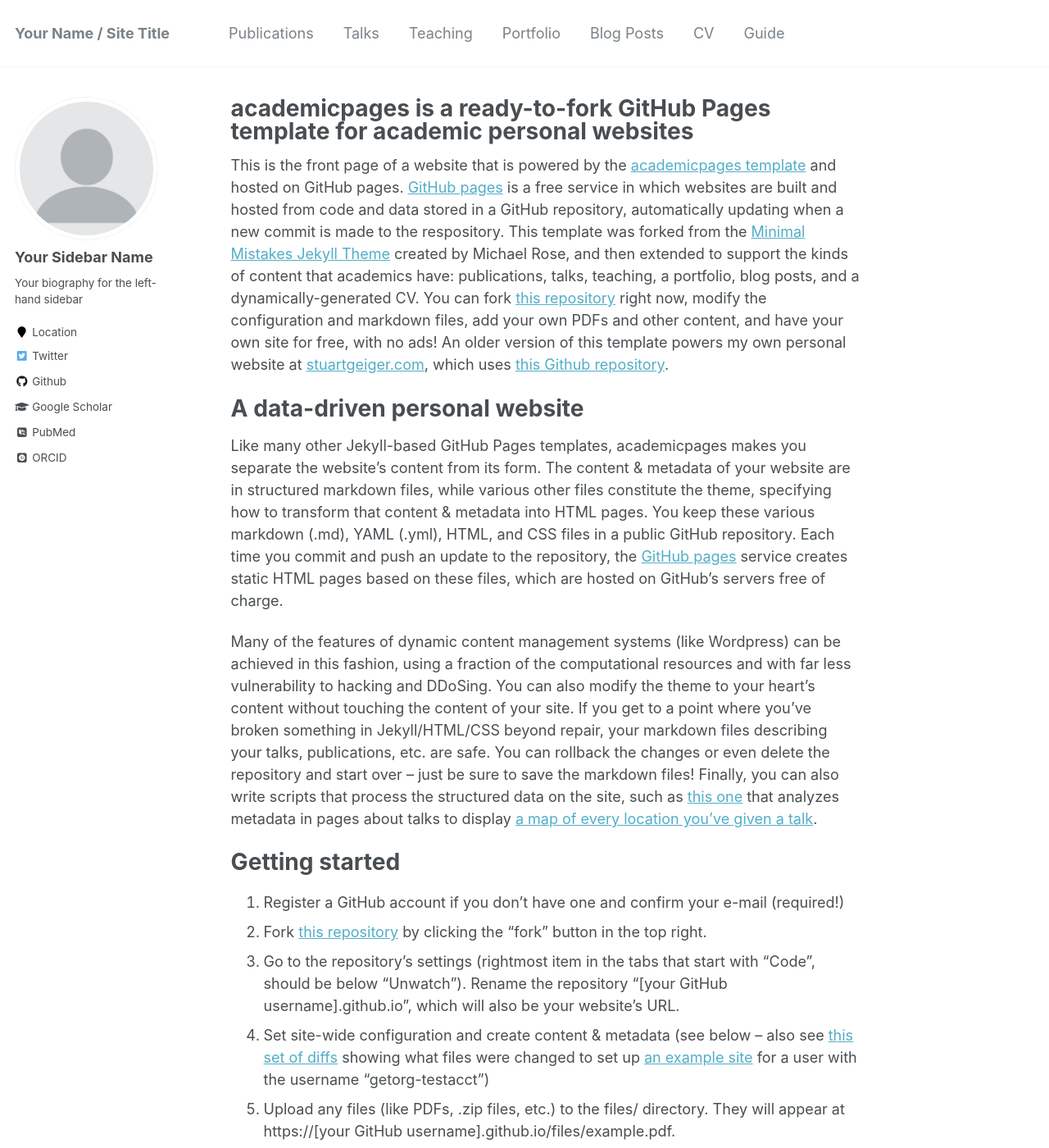
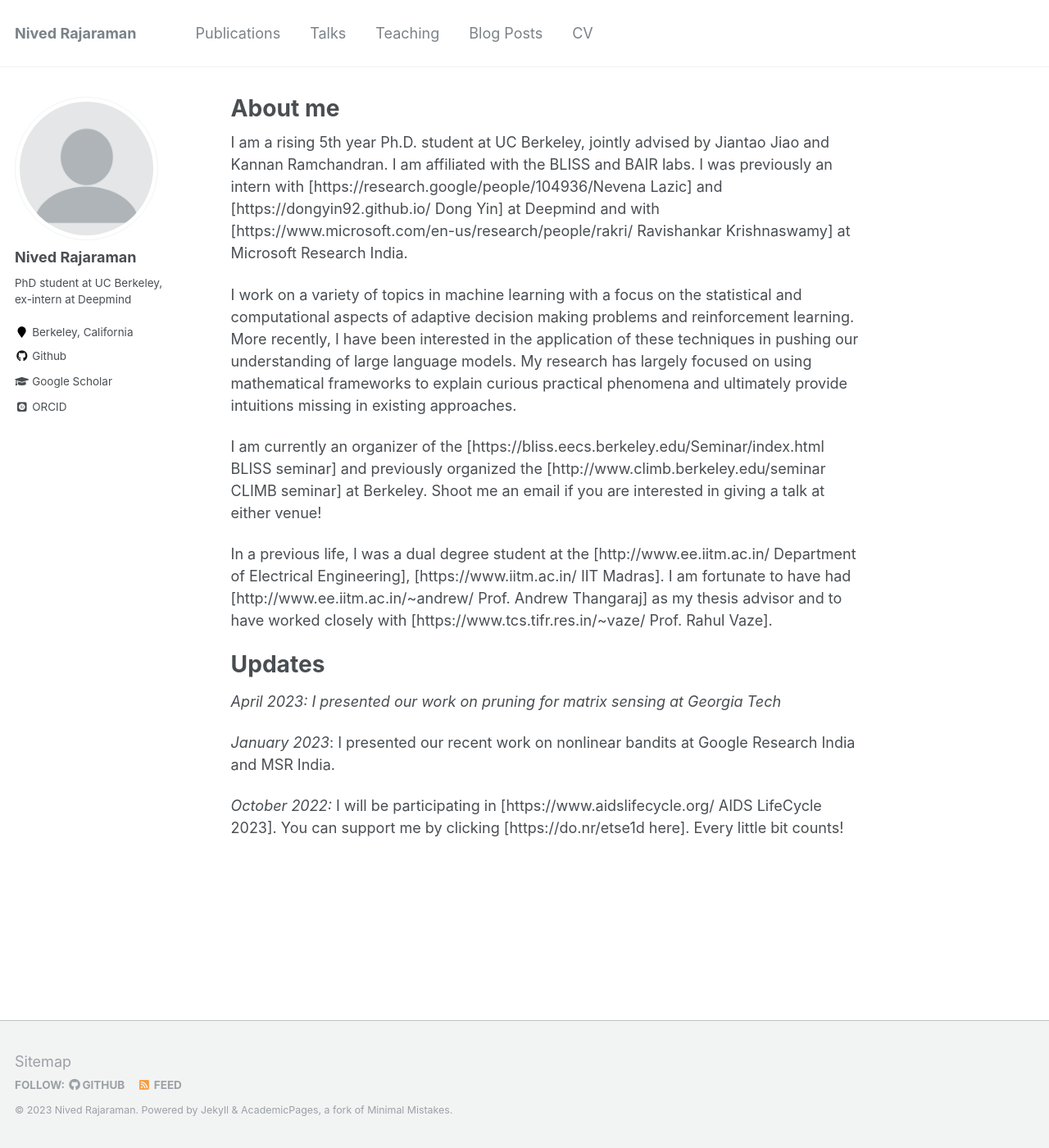
Before and after one commit to nivedr/nivedr.github.io, a Jekyll site: the page built from _pages/about.md, in a window 1280 px wide and 1400 px high. Shown: the whole window at 82% size. Built offline with Jekyll 4.4.1, drawn with Linux system fonts in a browser that asks for light colours; some web fonts are replaced; some of the changed text lies outside the part shown.

```diff
--- a/_config.yml
+++ b/_config.yml
@@ -7,13 +7,13 @@
 
 # Site Settings
 locale                   : "en-US"
-title                    : "Your Name / Site Title"
+title                    : "Nived Rajaraman"
 title_separator          : "-"
-name                     : &name "Your Name"
-description              : &description "personal description"
-url                      : https://academicpages.github.io # the base hostname & protocol for your site e.g. "https://mmistakes.github.io"
+name                     : &name "Nived Rajaraman"
+description              : &description "PhD student at UC Berkeley"
+url                      : https://nivedr.github.io # the base hostname & protocol for your site e.g. "https://mmistakes.github.io"
 baseurl                  : "" # the subpath of your site, e.g. "/blog"
-repository               : "academicpages/academicpages.github.io"
+repository               : "nivedr/nivedr.github.io"
 teaser                   :  # filename of teaser fallback teaser image placed in /images/, .e.g. "500x300.png"
 breadcrumbs              : false # true, false (default)
 words_per_minute         : 160
@@ -80,13 +80,13 @@ analytics:
 
 # Site Author
 author:
-  name             : "Your Sidebar Name"
+  name             : "Nived Rajaraman"
   avatar           : "profile.png"
-  bio              : "Your biography for the left-hand sidebar"
-  location         : "Location"
+  bio              : "PhD student at UC Berkeley, ex-intern at Deepmind"
+  location         : "Berkeley, California"
   employer         :
-  pubmed           : "https://www.ncbi.nlm.nih.gov/pubmed/?term=john+snow"
-  googlescholar    : "http://yourfullgooglescholarurl.com"
+  # pubmed           : "https://www.ncbi.nlm.nih.gov/pubmed/?term=john+snow"
+  googlescholar    : "https://scholar.google.com/citations?user=ZvX1hXcAAAAJ&hl=en&oi=ao"
   email            :
   researchgate     :  # example: "https://www.researchgate.net/profile/yourprofile"
   uri              :
@@ -96,20 +96,20 @@ author:
   flickr           :
   facebook         :
   foursquare       :
-  github           : "academicpages"
+  github           : "nivedr"
   google_plus      :
   keybase          :
   instagram        :
   impactstory      : #"https://profiles.impactstory.org/u/xxxx-xxxx-xxxx-xxxx"
   lastfm           :
   linkedin         :
-  orcid            : "http://orcid.org/yourorcidurl"
+  orcid            : "https://orcid.org/0000-0002-3605-8445"
   pinterest        :
   soundcloud       :
   stackoverflow    : # http://stackoverflow.com/users/123456/username
   steam            :
   tumblr           :
-  twitter          : "replacethistwitterhandle"
+  # twitter          : "replacethistwitterhandle"
   vine             :
   weibo            :
   xing             :
--- a/_data/navigation.yml
+++ b/_data/navigation.yml
@@ -9,14 +9,8 @@ main:
   - title: "Teaching"
     url: /teaching/
 
-  - title: "Portfolio"
-    url: /portfolio/
-
   - title: "Blog Posts"
     url: /year-archive/
 
   - title: "CV"
     url: /cv/
-
-  - title: "Guide"
-    url: /markdown/
--- a/_pages/about.md
+++ b/_pages/about.md
@@ -1,6 +1,6 @@
 ---
 permalink: /
-title: "academicpages is a ready-to-fork GitHub Pages template for academic personal websites"
+title: "About me"
 excerpt: "About me"
 author_profile: true
 redirect_from:
@@ -8,43 +8,19 @@ redirect_from:
   - /about.html
 ---
 
-This is the front page of a website that is powered by the [academicpages template](https://github.com/academicpages/academicpages.github.io) and hosted on GitHub pages. [GitHub pages](https://pages.github.com) is a free service in which websites are built and hosted from code and data stored in a GitHub repository, automatically updating when a new commit is made to the respository. This template was forked from the [Minimal Mistakes Jekyll Theme](https://mmistakes.github.io/minimal-mistakes/) created by Michael Rose, and then extended to support the kinds of content that academics have: publications, talks, teaching, a portfolio, blog posts, and a dynamically-generated CV. You can fork [this repository](https://github.com/academicpages/academicpages.github.io) right now, modify the configuration and markdown files, add your own PDFs and other content, and have your own site for free, with no ads! An older version of this template powers my own personal website at [stuartgeiger.com](http://stuartgeiger.com), which uses [this Github repository](https://github.com/staeiou/staeiou.github.io).
+I am a rising 5th year Ph.D. student at UC Berkeley, jointly advised by Jiantao Jiao and Kannan Ramchandran. I am affiliated with the BLISS and BAIR labs. I was previously an intern with [https://research.google/people/104936/Nevena Lazic] and [https://dongyin92.github.io/ Dong Yin] at Deepmind and with [https://www.microsoft.com/en-us/research/people/rakri/ Ravishankar Krishnaswamy] at Microsoft Research India.
 
-A data-driven personal website
+I work on a variety of topics in machine learning with a focus on the statistical and computational aspects of adaptive decision making problems and reinforcement learning. More recently, I have been interested in the application of these techniques in pushing our understanding of large language models. My research has largely focused on using mathematical frameworks to explain curious practical phenomena and ultimately provide intuitions missing in existing approaches.
+
+I am currently an organizer of the [https://bliss.eecs.berkeley.edu/Seminar/index.html BLISS seminar] and previously organized the [http://www.climb.berkeley.edu/seminar CLIMB seminar] at Berkeley. Shoot me an email if you are interested in giving a talk at either venue!
+
+In a previous life, I was a dual degree student at the [http://www.ee.iitm.ac.in/ Department of Electrical Engineering], [https://www.iitm.ac.in/ IIT Madras]. I am fortunate to have had  [http://www.ee.iitm.ac.in/~andrew/ Prof. Andrew Thangaraj] as my thesis advisor and to have worked closely with [https://www.tcs.tifr.res.in/~vaze/ Prof. Rahul Vaze].
+
+Updates
 ======
-Like many other Jekyll-based GitHub Pages templates, academicpages makes you separate the website's content from its form. The content & metadata of your website are in structured markdown files, while various other files constitute the theme, specifying how to transform that content & metadata into HTML pages. You keep these various markdown (.md), YAML (.yml), HTML, and CSS files in a public GitHub repository. Each time you commit and push an update to the repository, the [GitHub pages](https://pages.github.com/) service creates static HTML pages based on these files, which are hosted on GitHub's servers free of charge.
 
-Many of the features of dynamic content management systems (like Wordpress) can be achieved in this fashion, using a fraction of the computational resources and with far less vulnerability to hacking and DDoSing. You can also modify the theme to your heart's content without touching the content of your site. If you get to a point where you've broken something in Jekyll/HTML/CSS beyond repair, your markdown files describing your talks, publications, etc. are safe. You can rollback the changes or even delete the repository and start over -- just be sure to save the markdown files! Finally, you can also write scripts that process the structured data on the site, such as [this one](https://github.com/academicpages/academicpages.github.io/blob/master/talkmap.ipynb) that analyzes metadata in pages about talks to display [a map of every location you've given a talk](https://academicpages.github.io/talkmap.html).
+*April 2023: I presented our work on pruning for matrix sensing at Georgia Tech*
 
-Getting started
-======
-1. Register a GitHub account if you don't have one and confirm your e-mail (required!)
-1. Fork [this repository](https://github.com/academicpages/academicpages.github.io) by clicking the "fork" button in the top right.
-1. Go to the repository's settings (rightmost item in the tabs that start with "Code", should be below "Unwatch"). Rename the repository "[your GitHub username].github.io", which will also be your website's URL.
-1. Set site-wide configuration and create content & metadata (see below -- also see [this set of diffs](http://archive.is/3TPas) showing what files were changed to set up [an example site](https://getorg-testacct.github.io) for a user with the username "getorg-testacct")
-1. Upload any files (like PDFs, .zip files, etc.) to the files/ directory. They will appear at https://[your GitHub username].github.io/files/example.pdf.
-1. Check status by going to the repository settings, in the "GitHub pages" section
+*January 2023*: I presented our recent work on nonlinear bandits at Google Research India and MSR India.
 
-Site-wide configuration
-------
-The main configuration file for the site is in the base directory in [_config.yml](https://github.com/academicpages/academicpages.github.io/blob/master/_config.yml), which defines the content in the sidebars and other site-wide features. You will need to replace the default variables with ones about yourself and your site's github repository. The configuration file for the top menu is in [_data/navigation.yml](https://github.com/academicpages/academicpages.github.io/blob/master/_data/navigation.yml). For example, if you don't have a portfolio or blog posts, you can remove those items from that navigation.yml file to remove them from the header.
-
-Create content & metadata
-------
-For site content, there is one markdown file for each type of content, which are stored in directories like _publications, _talks, _posts, _teaching, or _pages. For example, each talk is a markdown file in the [_talks directory](https://github.com/academicpages/academicpages.github.io/tree/master/_talks). At the top of each markdown file is structured data in YAML about the talk, which the theme will parse to do lots of cool stuff. The same structured data about a talk is used to generate the list of talks on the [Talks page](https://academicpages.github.io/talks), each [individual page](https://academicpages.github.io/talks/2012-03-01-talk-1) for specific talks, the talks section for the [CV page](https://academicpages.github.io/cv), and the [map of places you've given a talk](https://academicpages.github.io/talkmap.html) (if you run this [python file](https://github.com/academicpages/academicpages.github.io/blob/master/talkmap.py) or [Jupyter notebook](https://github.com/academicpages/academicpages.github.io/blob/master/talkmap.ipynb), which creates the HTML for the map based on the contents of the _talks directory).
-
-**Markdown generator**
-
-I have also created [a set of Jupyter notebooks](https://github.com/academicpages/academicpages.github.io/tree/master/markdown_generator
-) that converts a CSV containing structured data about talks or presentations into individual markdown files that will be properly formatted for the academicpages template. The sample CSVs in that directory are the ones I used to create my own personal website at stuartgeiger.com. My usual workflow is that I keep a spreadsheet of my publications and talks, then run the code in these notebooks to generate the markdown files, then commit and push them to the GitHub repository.
-
-How to edit your site's GitHub repository
-------
-Many people use a git client to create files on their local computer and then push them to GitHub's servers. If you are not familiar with git, you can directly edit these configuration and markdown files directly in the github.com interface. Navigate to a file (like [this one](https://github.com/academicpages/academicpages.github.io/blob/master/_talks/2012-03-01-talk-1.md) and click the pencil icon in the top right of the content preview (to the right of the "Raw | Blame | History" buttons). You can delete a file by clicking the trashcan icon to the right of the pencil icon. You can also create new files or upload files by navigating to a directory and clicking the "Create new file" or "Upload files" buttons.
-
-Example: editing a markdown file for a talk
-![Editing a markdown file for a talk](/images/editing-talk.png)
-
-For more info
-------
-More info about configuring academicpages can be found in [the guide](https://academicpages.github.io/markdown/). The [guides for the Minimal Mistakes theme](https://mmistakes.github.io/minimal-mistakes/docs/configuration/) (which this theme was forked from) might also be helpful.
+*October 2022:* I will be participating in [https://www.aidslifecycle.org/ AIDS LifeCycle 2023]. You can support me by clicking [https://do.nr/etse1d here]. Every little bit counts!
```
Also changed, not shown: _pages/cv.md (deleted, +0 -59 lines), _pages/talks.html (deleted, +0 -16 lines), files/fastsecagg.png (added), files/nived-SF-trees.jpeg (added), files/noisy_hopper_new.png (added), 6 other files.
